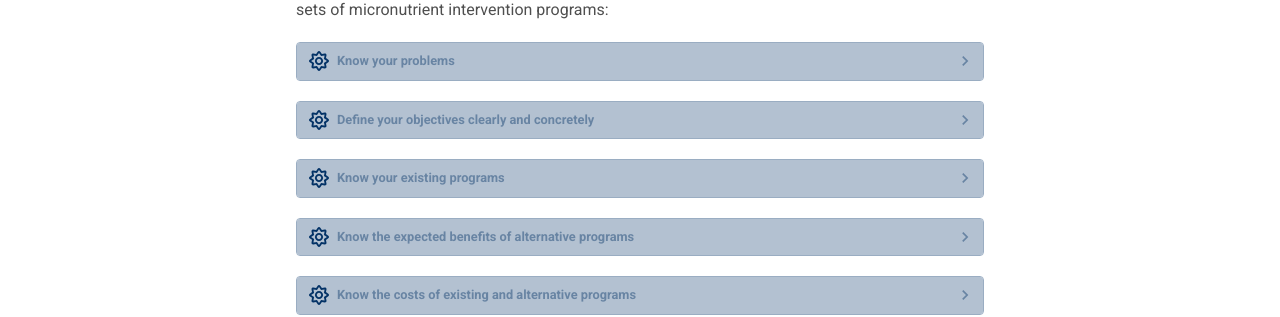
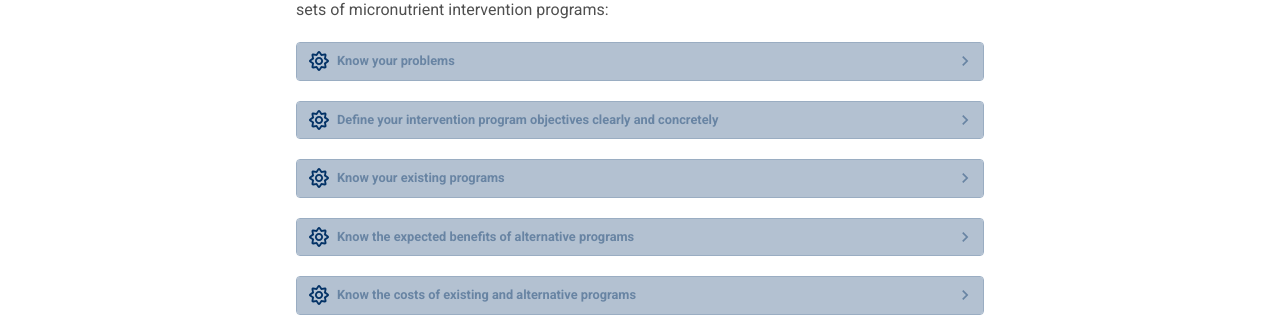
Before and after one commit to minimod-nutrition/minimod-website, an MkDocs documentation site: the page built from docs/overview/key_messages.md, in a window 1280 px wide and 1051 px high. Shown: the part 234-551 px from the top of the window. Built offline with MkDocs 1.6.1 and Material for MkDocs 9.7.7, drawn with Linux system fonts in a browser that asks for light colours; nearby versions of some CDN libraries; some of the changed lines change nothing that is shown.

Commit message:
updated key messages in overview

```diff
--- a/docs/overview/key_messages.md
+++ b/docs/overview/key_messages.md
@@ -1,33 +1,35 @@
 Based on the work of the MINIMOD team and collaborators to date, the following key messages summarize the project’s recommendations for countries aiming to identify more cost-effective sets of micronutrient intervention programs:
 
 ??? minimod "Know your problems"
-    - Know your diets, sub-nationally
-    - Know your micronutrient deficiencies, sub-nationally
+    - Know your diets, nationally and sub-nationally
+    - Know your micronutrient deficiencies, nationally and sub-nationally
 
-??? minimod "Define your objectives clearly and concretely"
+??? minimod "Define your intervention program objectives clearly and concretely"
     - Select one or more specific targets – e.g., reach, coverage, effective coverage, lives saved, cases of anemia avoided
-    - Identify key beneficiary groups, e.g., young children, or women of reproductive age
+    - Identify target beneficiary groups, e.g., young children, or women of reproductive age
     - Define your program impact pathways
 
 ??? minimod "Know your existing programs"
-    - What interventions are currently being implemented (where, by whom)
-    - What are the impacts of each intervention (is it at full potential, what target groups are benefiting, and how much)
+    - What intervention programs are currently being implemented (where, by whom)
+    - What are the nutritional impacts of each intervention (is it at full potential, what target groups are benefiting, and how much)
 
 ??? minimod "Know the expected benefits of alternative programs"
-    Know the contributions of alternative programs to reducing micronutrient deficiencies for the different target groups
+    - Know the potential contributions of alternative programs to reducing inadequate intake of micronutrients for the different target beneficiary groups
 
 ??? minimod "Know the costs of existing and alternative programs"
-    Formative research, establishment and operational costs, M & E costs
+    - Include all costs; formative research, establishment and operational costs, M&E costs
+    - Address the costs of intervention programs from the outset
+    - Include all relevant stakeholder groups in discussion of program costs
 
 ??? minimod "Aim for efficient solutions"
-    Let cost-effectiveness be your guide in selecting combinations of interventions
+    - Let cost-effectiveness be your guide in selecting combinations of intervention programs
 
 ??? minimod "Adopt a multi-year, sub-national framework"
-    Select cost-effective combinations of national and sub-national programs, and practical multi-year pathways for implementing them
+    - Select cost-effective combinations of national and sub-national intervention programs, and practical multi-year pathways for implementing them
 
 ??? minimod "Monitor your programs"
-    - Planning, implementation, outputs, outcomes
+    - Include all program phases: planning, implementation, outputs, outcomes
     - Establish and fund formal multi-sectoral monitoring and coordination teams to ensure results
 
 ??? minimod "Keep an eye on the most vulnerable"
-    The poor merit special attention and may warrant special nutrition programs
+    - The poor merit special attention and may warrant special nutrition intervention programs
```
